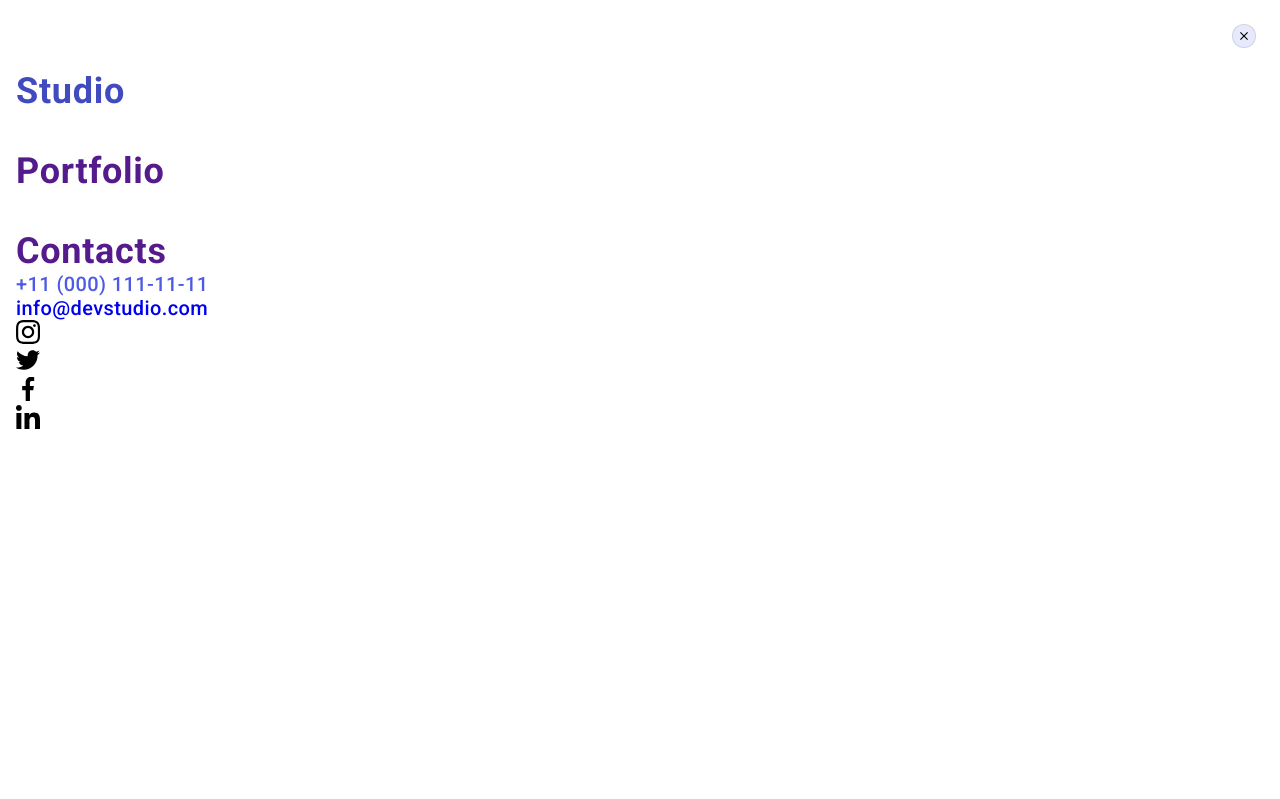
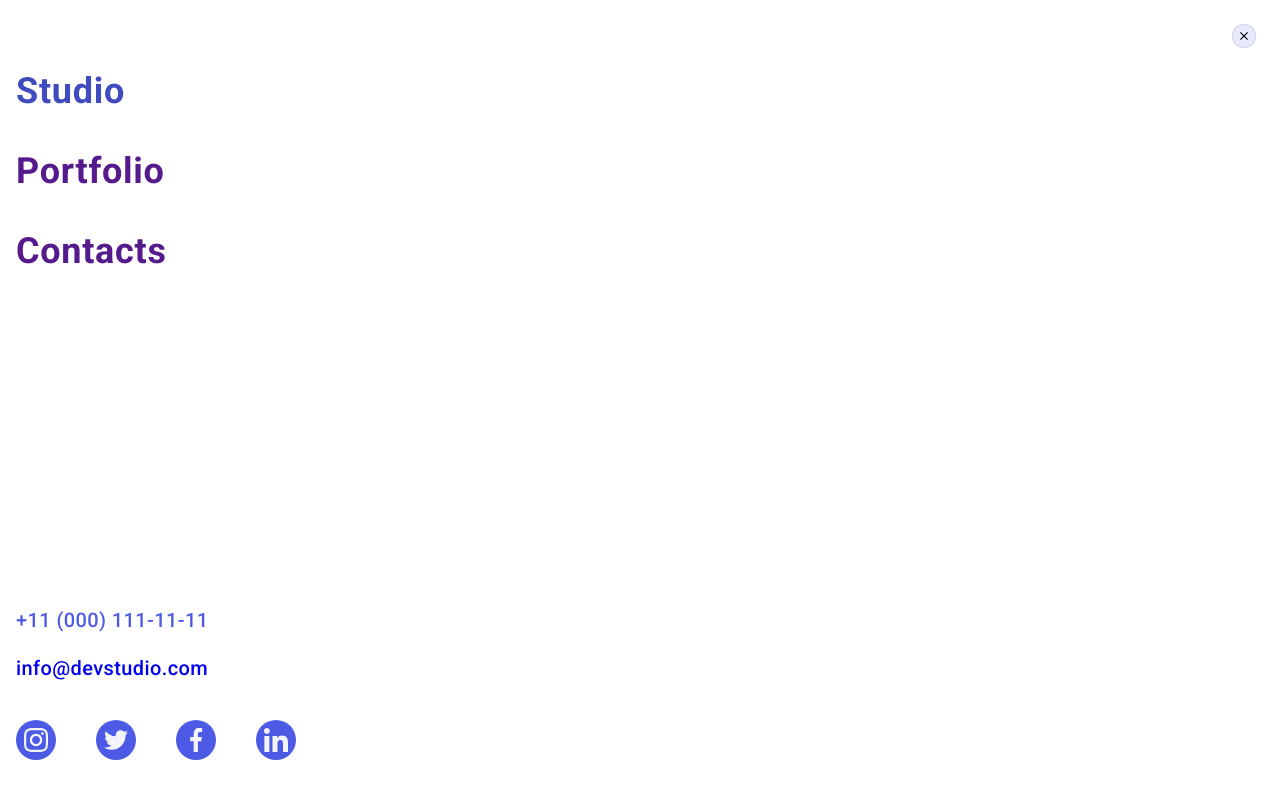
Before and after one commit to keon91/goit-markup-hw-06, a plain HTML site: page index.html in a window 1280 px wide. Shown: the top 799 px of the page. Drawn offline with nearby package versions, Linux system fonts and the light colour scheme.

Commit message:
add styles mob menu

```diff
--- a/css/styles.css
+++ b/css/styles.css
@@ -203,6 +203,9 @@ margin: 0 auto;
     width: 100%;
     height: 100%;
     background-color: var(--color-brand-second);
+    display: flex;
+    flex-direction: column;
+
 }
 .mobile-menu-btn {
     position: absolute;
@@ -218,9 +221,9 @@ margin: 0 auto;
     justify-content: center;
     align-items: center;
 }
-.mobile-menu-icon {
-}
+
 .mobile-menu-list {
+    margin-bottom: auto;
 }
 .mobile-menu-item:not(:last-child)  {
     margin-bottom: 40px;
@@ -239,6 +242,7 @@ margin: 0 auto;
     color: var(--color-pressed);
 }
 .mobile-contacts {
+    margin-bottom: 40px;
 }
 .mobile-contacts-item{
 
@@ -254,16 +258,28 @@ margin: 0 auto;
 .mobile-contacts-link.accent {
     color:var(--color-brand);
 }
-.mobile-contacts-link:not(:last-child) {
+.mobile-contacts-item:not(:last-child) {
     margin-bottom: 24px;
 }
+
 .mobile-socials {
+    display: flex;
+    align-items: center;
+    gap: 40px;
 }
 .mobile-socials-item {
 }
 .mobile-socials-link {
+    background-color: var(--color-brand);
+    width: 40px;
+    height: 40px;
+    border-radius: 50%;
+    display: flex;
+    justify-content: center;
+    align-items: center;
 }
 .mobile-socials-icon {
+    fill: var(--color-background-second);
 }
 
 /*MOBILE MENU FINISH*/
```
